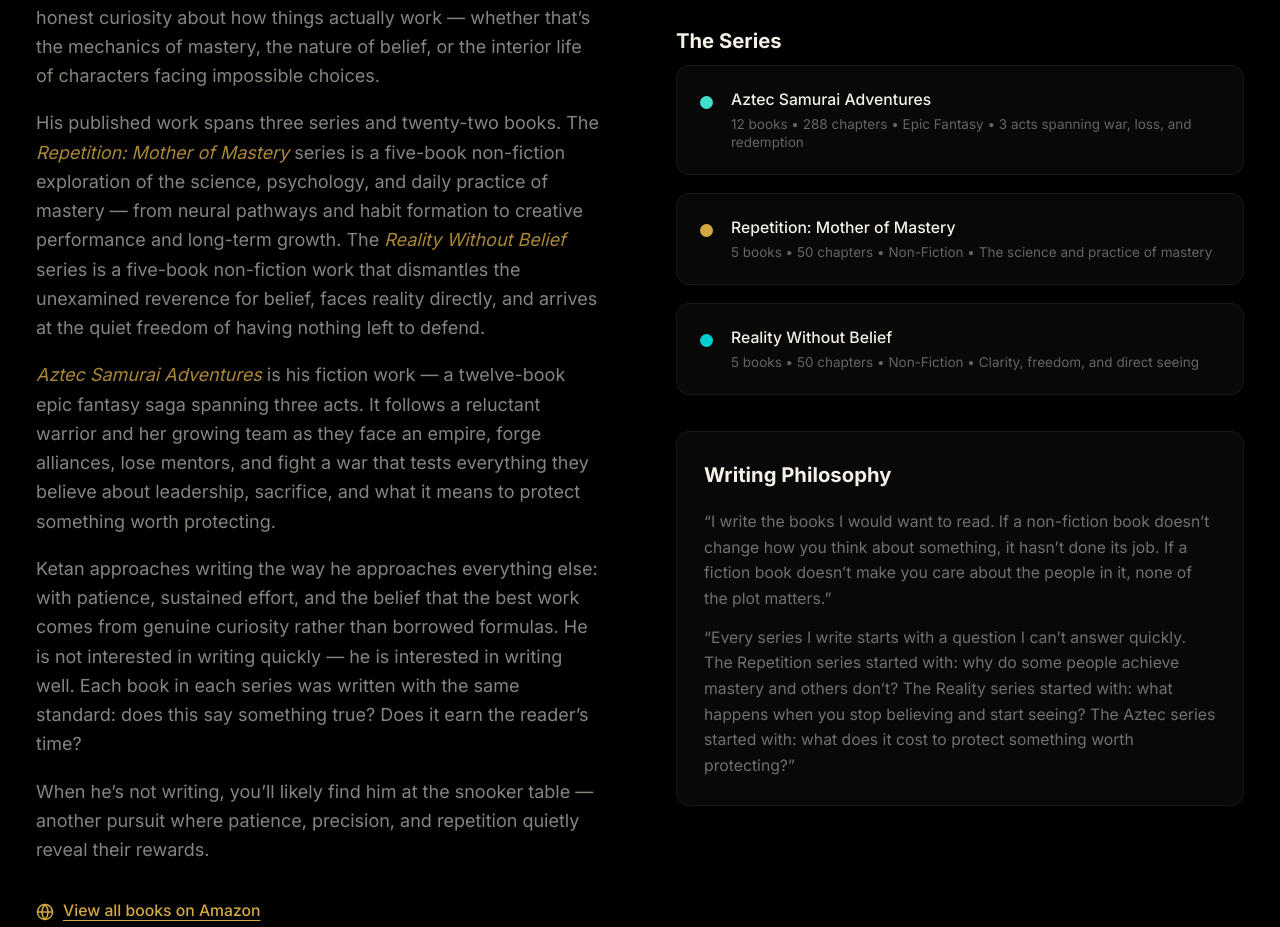
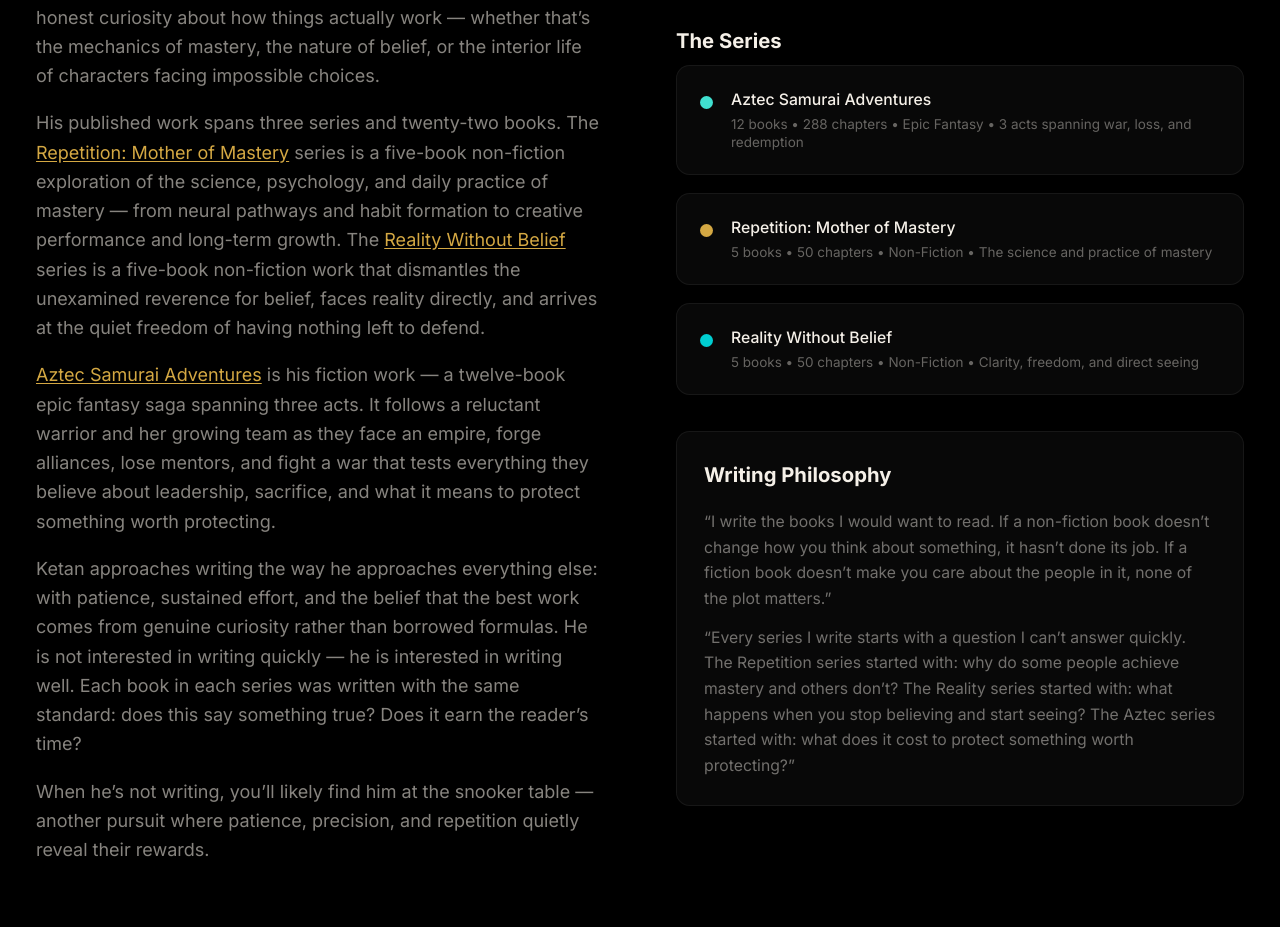
Before and after one commit to ketankshukla/author-portfolio, a Next.js app: page / in a window 1280 px wide. Shown: the part 8945-9872 px from the top of the page. Built offline with nearby package versions, Linux system fonts and the light colour scheme.

Commit message:
Convert series references to links and remove Amazon link in author section

```diff
--- a/src/components/AuthorSection.tsx
+++ b/src/components/AuthorSection.tsx
@@ -38,20 +38,41 @@ export default function AuthorSection() {
 
               <p>
                 His published work spans three series and twenty-two books. The{" "}
-                <em className="text-gold/80">Repetition: Mother of Mastery</em>{" "}
+                <a
+                  href="https://repetition.ketanshukla.com"
+                  target="_blank"
+                  rel="noopener noreferrer"
+                  className="text-gold hover:text-gold-light underline underline-offset-2 transition-colors"
+                >
+                  Repetition: Mother of Mastery
+                </a>{" "}
                 series is a five-book non-fiction exploration of the science,
                 psychology, and daily practice of mastery — from neural pathways
                 and habit formation to creative performance and long-term
                 growth. The{" "}
-                <em className="text-gold/80">Reality Without Belief</em> series
-                is a five-book non-fiction work that dismantles the unexamined
-                reverence for belief, faces reality directly, and arrives at the
-                quiet freedom of having nothing left to defend.
+                <a
+                  href="https://reality.ketanshukla.com"
+                  target="_blank"
+                  rel="noopener noreferrer"
+                  className="text-gold hover:text-gold-light underline underline-offset-2 transition-colors"
+                >
+                  Reality Without Belief
+                </a>{" "}
+                series is a five-book non-fiction work that dismantles the
+                unexamined reverence for belief, faces reality directly, and
+                arrives at the quiet freedom of having nothing left to defend.
               </p>
 
               <p>
-                <em className="text-gold/80">Aztec Samurai Adventures</em> is
-                his fiction work — a twelve-book epic fantasy saga spanning
+                <a
+                  href="https://aztec.ketanshukla.com"
+                  target="_blank"
+                  rel="noopener noreferrer"
+                  className="text-gold hover:text-gold-light underline underline-offset-2 transition-colors"
+                >
+                  Aztec Samurai Adventures
+                </a>{" "}
+                is his fiction work — a twelve-book epic fantasy saga spanning
                 three acts. It follows a reluctant warrior and her growing team
                 as they face an empire, forge alliances, lose mentors, and fight
                 a war that tests everything they believe about leadership,
@@ -74,19 +95,6 @@ export default function AuthorSection() {
                 snooker table — another pursuit where patience, precision, and
                 repetition quietly reveal their rewards.
               </p>
-            </div>
-
-            {/* Amazon author link */}
-            <div className="mt-8">
-              <a
-                href="https://www.amazon.com/stores/Ketan-Shukla/author/B0BZ1872FW"
-                target="_blank"
-                rel="noopener noreferrer"
-                className="inline-flex items-center gap-2 text-gold hover:text-gold-light transition-colors text-sm font-medium underline underline-offset-4"
-              >
-                <Globe className="w-4 h-4" />
-                View all books on Amazon
-              </a>
             </div>
           </div>
 
```
